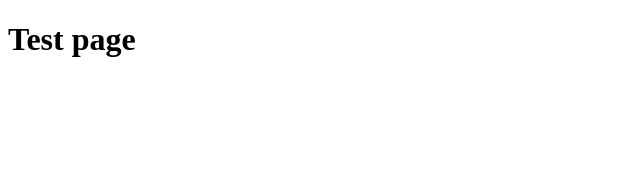
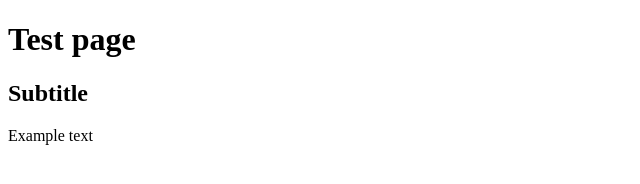
Before and after one commit to Wilson-Ochieng/wilson-portfolio, a plain HTML site: page test.html in a window 1280 px wide. Shown: the whole page, without its empty margins (0-640 px from the left). Drawn offline with Linux system fonts and the light colour scheme.

Commit message:
Testing branch restore

```diff
--- a/test.html
+++ b/test.html
@@ -7,7 +7,8 @@
   </head>
   <body>
     <h1>Test page</h1>
+    <h2 class="text-secondary">Subtitle</h2>
 
-    <p class="text-primary fw-bold"></p>
+    <p class="text-primary fw-bold">Example text</p>
   </body>
 </html>
```
